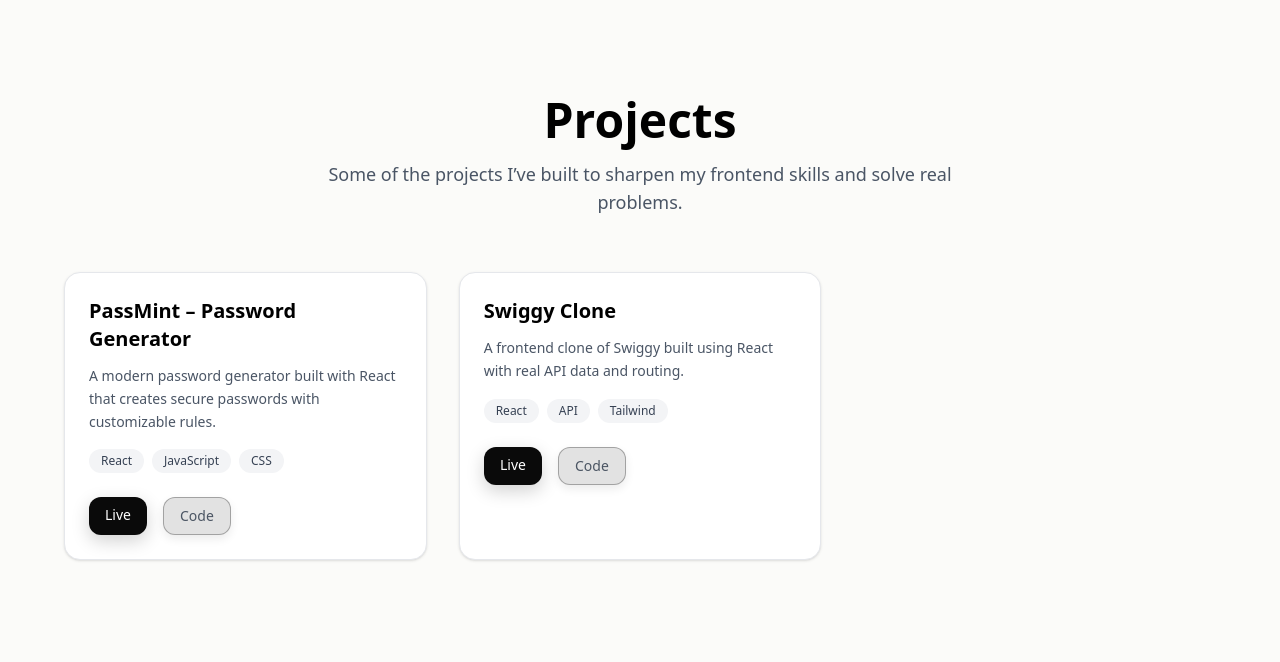
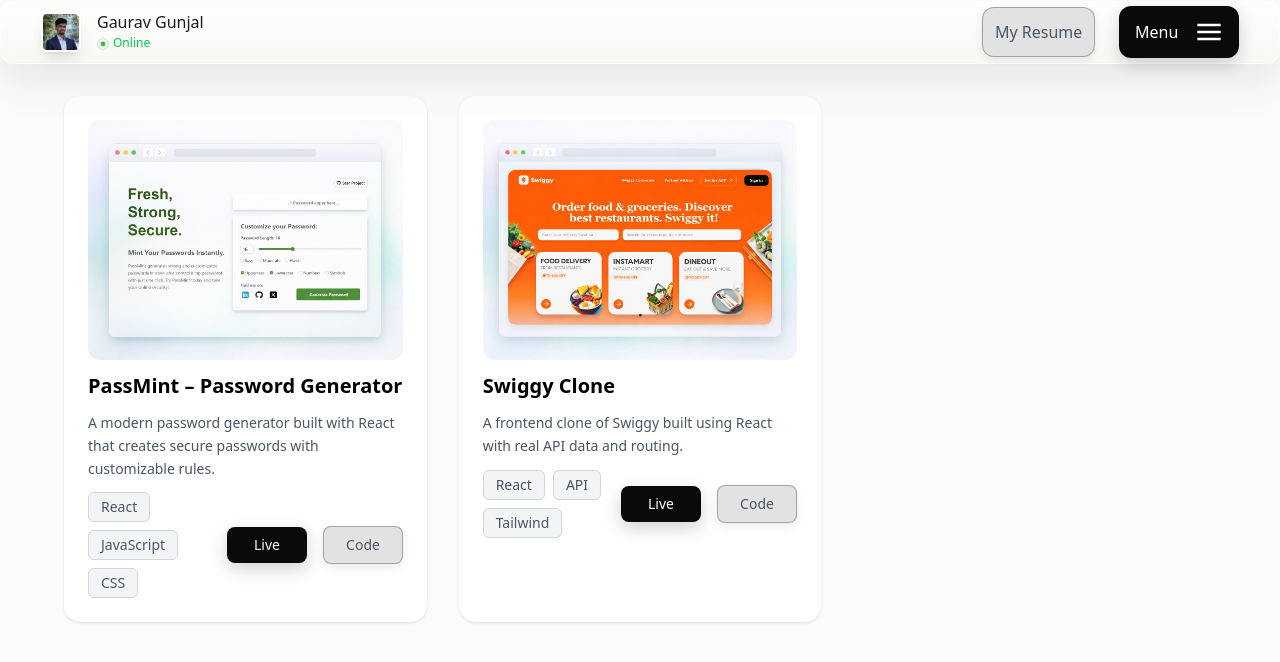
Before and after one commit to gauravGunjal14/portfolio, a React (Vite) app: page /projects in a window 1280 px wide. Shown: the top 662 px of the page. Built offline with nearby package versions, Linux system fonts and the light colour scheme.

Commit message:
worked project cards layout

```diff
--- a/src/Components/Hedder.jsx
+++ b/src/Components/Hedder.jsx
@@ -8,7 +8,6 @@ export default function Headder() {
     const buttonRef = useRef(null);
 
     useEffect(() => {
-        // Animate menu items when menu opens
         if (menuOpen && menuRef.current) {
             const tl = gsap.timeline();
             tl.fromTo(menuRef.current,
@@ -61,7 +60,7 @@ export default function Headder() {
 
             {/* profile section */}
             <Link to="/" className="flex items-center gap-4 ">
-                <img className="h-10 border-2 border-gray-500 rounded-md shadow-lg " src="/gaurav.png" alt="Gaurav Gunjal" />
+                <img className="h-10 border-2 border-white rounded-md shadow-lg " src="/gaurav.png" alt="Gaurav Gunjal" />
                 <div className="flex flex-col">
                     <h1 className="text-primary text-md font-medium">Gaurav Gunjal</h1>
                     {/* online indicator */}
@@ -109,7 +108,9 @@ export default function Headder() {
 
             {/* Dropdown menu */}
             {menuOpen && (
-                <nav ref={menuRef} className="absolute glass-bg top-16 right-4 md:right-10 w-50 md:w-65 rounded-lg shadow-lg flex flex-col p-2">
+                <nav
+                    ref={menuRef}
+                    className="absolute glass-bg glass-bg--menu top-[72px] right-4 md:right-10 w-50 md:w-65 rounded-xl shadow-lg flex flex-col p-2">
                     <Link to={"/"} className="menu-items hover:bg-[#e0e0e08c] rounded-lg p-2 flex items-center gap-4">
                         <div className="button-bg-accent rounded-lg p-1">
                             <svg xmlns="http://www.w3.org/2000/svg" x="0px" y="0px" width="30" height="30" viewBox="0,0,256,256">
@@ -120,7 +121,7 @@ export default function Headder() {
                     </Link>
                     <Link to={"/projects"} className="menu-items hover:bg-[#e0e0e08c] rounded-lg p-2 flex items-center gap-4">
                         <div className="button-bg-accent rounded-lg p-1">
-                            <svg xmlns="http://www.w3.org/2000/svg" width="30" height="30" fill="currentColor" className="bi bi-code-slash" viewBox="0 0 16 16">
+                            <svg xmlns="http://www.w3.org/2000/svg" width="30" height="30" fill="#4B5563" className="bi bi-code-slash" viewBox="0 0 16 16">
                                 <path d="M10.478 1.647a.5.5 0 1 0-.956-.294l-4 13a.5.5 0 0 0 .956.294zM4.854 4.146a.5.5 0 0 1 0 .708L1.707 8l3.147 3.146a.5.5 0 0 1-.708.708l-3.5-3.5a.5.5 0 0 1 0-.708l3.5-3.5a.5.5 0 0 1 .708 0m6.292 0a.5.5 0 0 0 0 .708L14.293 8l-3.147 3.146a.5.5 0 0 0 .708.708l3.5-3.5a.5.5 0 0 0 0-.708l-3.5-3.5a.5.5 0 0 0-.708 0" />
                             </svg>
                         </div>
@@ -128,7 +129,7 @@ export default function Headder() {
                     </Link>
                     <Link to={"/about"} className="menu-items hover:bg-[#e0e0e08c] rounded-lg p-2 flex items-center gap-4">
                         <div className="button-bg-accent rounded-lg p-1">
-                            <svg xmlns="http://www.w3.org/2000/svg" width="30" height="30" fill="currentColor" className="bi bi-person" viewBox="0 0 16 16">
+                            <svg xmlns="http://www.w3.org/2000/svg" width="30" height="30" fill="#4B5563" className="bi bi-person" viewBox="0 0 16 16">
                                 <path d="M8 8a3 3 0 1 0 0-6 3 3 0 0 0 0 6m2-3a2 2 0 1 1-4 0 2 2 0 0 1 4 0m4 8c0 1-1 1-1 1H3s-1 0-1-1 1-4 6-4 6 3 6 4m-1-.004c-.001-.246-.154-.986-.832-1.664C11.516 10.68 10.289 10 8 10s-3.516.68-4.168 1.332c-.678.678-.83 1.418-.832 1.664z" />
                             </svg>
                         </div>
--- a/src/Components/ProjectCard.jsx
+++ b/src/Components/ProjectCard.jsx
@@ -1,45 +1,53 @@
 export default function ProjectCard({ project }) {
   return (
-    <div className="bg-white rounded-2xl border border-gray-200 p-6 shadow-sm transition-shadow hover:shadow-md">
+    <div className="bg-white rounded-2xl p-6 shadow-sm transition-shadow hover:shadow-md">
 
-      <h3 className="text-xl font-semibold text-black">
+      <div className="relative w-full h-60 overflow-hidden rounded-xl">
+        <img
+          src={project.imageUrl}
+          alt={project.imageName}
+          className="w-full h-full object-cover scale-[1.08]"
+          style={{ objectPosition: "center 20%" }}
+        />
+      </div>
+
+      <h3 className="mt-3 text-xl font-semibold text-black">
         {project.title}
       </h3>
 
-      <p className="mt-3 text-gray-600 text-sm leading-relaxed">
+      <p className="mt-3 max-w-md text-gray-600 text-sm leading-relaxed">
         {project.description}
       </p>
 
-      {/* Tech stack */}
-      <div className="flex flex-wrap gap-2 mt-4">
+      <div className="flex justify-between items-center mt-3">
+        <div className="flex flex-wrap gap-2">
           {project.tech.map((tech, index) => (
             <span
               key={index}
-            className="text-xs px-3 py-1 rounded-full bg-gray-100 text-gray-700"
+              className="text-sm px-3 py-1 rounded-md bg-gray-100 text-gray-600 border border-gray-300"
             >
               {tech}
             </span>
           ))}
         </div>
 
-      {/* Actions */}
-      <div className="flex gap-4 mt-6">
+        <div className="flex justify-center items-center gap-4">
           <a
             href={project.live}
             target="_blank"
-          className="button-main px-4 py-2 rounded-xl text-sm"
+            className="button-main flex justify-center items-center w-20 px-4 py-2 rounded-lg text-sm"
           >
             Live
           </a>
           <a
             href={project.github}
             target="_blank"
-          className="button-secondary px-4 py-2 rounded-xl text-sm"
+            className="button-secondary flex justify-center items-center w-20 px-4 py-2 rounded-lg text-sm"
           >
             Code
           </a>
         </div>
-
+      </div>
     </div>
   );
 }
--- a/src/Components/ProjectsPreview.jsx
+++ b/src/Components/ProjectsPreview.jsx
@@ -6,15 +6,15 @@ export default function ProjectsPreview() {
   const featuredProjects = projects.filter(p => p.featured);
 
   return (
-    <section className="py-24 px-6 bg-[#FBFBF9]">
+    <section className="py-24 px-6">
       <div className="max-w-6xl mx-auto">
 
         <h2 className="text-3xl md:text-4xl font-semibold text-center text-black">
-          Featured Projects
+          Projects
         </h2>
 
-        <p className="mt-4 text-center text-gray-600 max-w-2xl mx-auto">
-          A selection of projects that highlight my frontend skills and problem-solving approach.
+        <p className="mt-4 text-center text-gray-500 max-w-2xl mx-auto">
+          A selection of projects where i focused on clean UI, performance, and real-world usability.
         </p>
 
         <div className="grid md:grid-cols-2 gap-8 mt-12">
--- a/src/Components/SectionHeader.jsx
+++ /dev/null
@@ -1,12 +0,0 @@
-export default function SectionHeader({ title, subtitle }) {
-  return (
-    <div className="text-center max-w-2xl mx-auto mb-14">
-      <h1 className="text-3xl md:text-5xl font-semibold text-black">
-        {title}
-      </h1>
-      <p className="mt-4 text-gray-600 text-lg">
-        {subtitle}
-      </p>
-    </div>
-  );
-}
--- a/src/Pages/Projects.jsx
+++ b/src/Pages/Projects.jsx
@@ -1,16 +1,12 @@
-import SectionHeader from "../Components/SectionHeader.jsx";
 import ProjectCard from "../Components/ProjectCard.jsx";
 import { projects } from "../data/projects";
+import Headder from "../Components/Hedder.jsx";
 
 export default function Projects() {
   return (
+    <div>
+      <Headder />
       <section className="min-h-screen bg-[#FBFBF9] px-6 py-24">
-
-      <SectionHeader
-        title="Projects"
-        subtitle="Some of the projects I’ve built to sharpen my frontend skills and solve real problems."
-      />
-
         <div className="max-w-6xl mx-auto grid grid-cols-1 sm:grid-cols-2 lg:grid-cols-3 gap-8">
           {projects.map((project) => (
             <ProjectCard key={project.id} project={project} />
@@ -18,5 +14,6 @@ export default function Projects() {
         </div>
 
       </section>
+    </div>
   );
 }
--- a/src/data/projects.js
+++ b/src/data/projects.js
@@ -2,6 +2,8 @@ export const projects = [
   {
     id: 1,
     title: "PassMint – Password Generator",
+    imageName: "passmint.png",
+    imageUrl: "/projects/passmint.png",
     description:
       "A modern password generator built with React that creates secure passwords with customizable rules.",
     tech: ["React", "JavaScript", "CSS"],
@@ -12,6 +14,8 @@ export const projects = [
   {
     id: 2,
     title: "Swiggy Clone",
+    imageName: "swiggy.png",
+    imageUrl: "/projects/swiggy.png",
     description:
       "A frontend clone of Swiggy built using React with real API data and routing.",
     tech: ["React", "API", "Tailwind"],
--- a/src/index.css
+++ b/src/index.css
@@ -42,12 +42,10 @@
 }
 
 .button-main:hover {
-  transform: translateY(-1px);
   box-shadow: 0 8px 10px rgba(0, 0, 0, 0.12);
 }
 
 .button-main:active {
-  transform: translateY(0);
   box-shadow: 0 6px 18px rgba(0, 0, 0, 0.18);
 }
 
@@ -60,12 +58,10 @@
 
 .button-secondary:hover {
   border-color: rgba(90, 90, 90, 0.8);
-  transform: translateY(-1px);
   box-shadow: 0 8px 18px rgba(0, 0, 0, 0.12);
 }
 
 .button-secondary:active {
-  transform: translateY(0);
   box-shadow: 0 4px 10px rgba(0, 0, 0, 0.08);
 }
 
@@ -88,9 +84,26 @@
 }
 
 .glass-bg {
-  background: linear-gradient(180deg, rgba(255, 255, 255, 0.55), rgba(251, 251, 249, 0.65));
-  backdrop-filter: blur(14px) saturate(120%);
-  -webkit-backdrop-filter: blur(14px) saturate(120%);
-  border: 1px solid rgba(255, 255, 255, 0.35);
-  box-shadow: 0 10px 30px rgba(0, 0, 0, 0.06), inset 0 1px 0 rgba(255, 255, 255, 0.6);
+  background: linear-gradient(180deg,
+      rgba(255, 255, 255, 0.72),
+      rgba(245, 245, 243, 0.6));
+
+  backdrop-filter: blur(22px) saturate(180%);
+  -webkit-backdrop-filter: blur(22px) saturate(180%);
+
+  border: 1px solid rgba(255, 255, 255, 0.45);
+
+  box-shadow:
+    0 20px 40px rgba(0, 0, 0, 0.08),
+    inset 0 1px 0 rgba(255, 255, 255, 0.8);
+
+  border-radius: 14px;
 }
+
+.glass-bg--menu {
+  background: linear-gradient(
+    180deg,
+    rgba(255, 255, 255, 0.823),
+    rgba(245, 245, 243, 0.7)
+  );
+}
```
Also changed, not shown: public/projects/passmint.png (added), public/projects/swiggy.png (added). Lines whose indentation alone changed are shown as unchanged.
